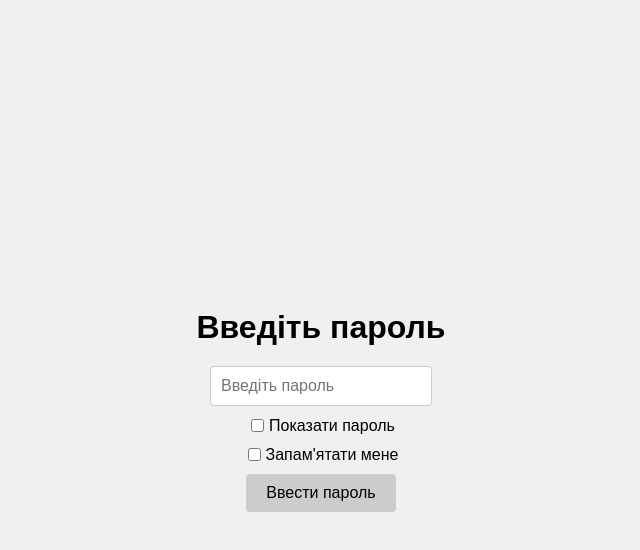
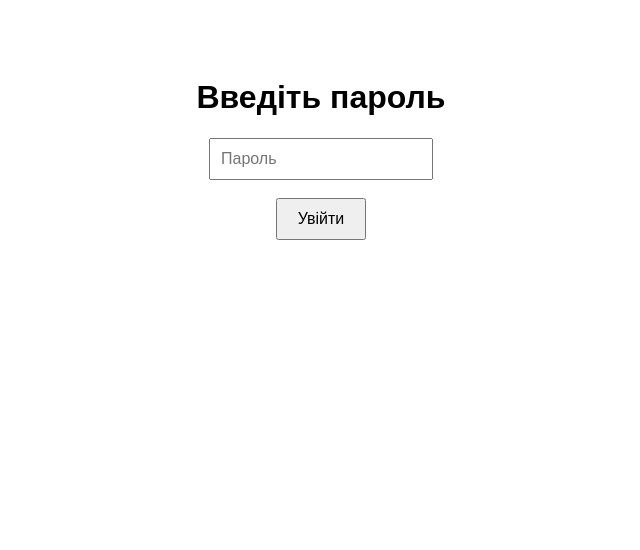
Before and after one commit to alphacentertest/alphatesting, a website: page public/index.html in a window 1280 px wide. Shown: the whole page, without its empty margins (319-959 px from the left). Drawn offline with Linux system fonts and the light colour scheme.

Commit message:
Add index.html with login redirect handling

```diff
--- a/public/index.html
+++ b/public/index.html
@@ -3,75 +3,28 @@
   <head>
     <meta charset="UTF-8">
     <meta name="viewport" content="width=device-width, initial-scale=1.0">
-    <title>Введіть пароль</title>
+    <title>Авторизація</title>
     <style>
-      body {
-        font-family: Arial, sans-serif;
-        display: flex;
-        justify-content: center;
-        align-items: center;
-        height: 100vh;
-        margin: 0;
-        background-color: #f0f0f0;
-      }
-      .login-container {
-        text-align: center;
-      }
-      h1 {
-        margin-bottom: 20px;
-      }
-      .password-input {
-        width: 200px;
-        padding: 10px;
-        margin-bottom: 10px;
-        font-size: 16px;
-        border: 1px solid #ccc;
-        border-radius: 4px;
-      }
-      .checkbox-container {
-        display: flex;
-        justify-content: center;
-        align-items: center;
-        margin-bottom: 10px;
-      }
-      .checkbox-container input {
-        margin-right: 5px;
-      }
-      button {
-        padding: 10px 20px;
-        font-size: 16px;
-        cursor: pointer;
-        background-color: #ccc;
-        border: none;
-        border-radius: 4px;
-      }
-      button:hover {
-        background-color: #bbb;
-      }
+      body { font-family: Arial, sans-serif; text-align: center; padding: 50px; }
+      input[type="password"] { padding: 10px; font-size: 16px; width: 200px; }
+      button { padding: 10px 20px; font-size: 16px; cursor: pointer; }
+      .error { color: red; }
     </style>
   </head>
   <body>
-    <div class="login-container">
-      <h1>Введіть пароль</h1>
-      <input type="password" id="password" class="password-input" placeholder="Введіть пароль">
-      <div class="checkbox-container">
-        <input type="checkbox" id="showPassword">
-        <label for="showPassword">Показати пароль</label>
-      </div>
-      <div class="checkbox-container">
-        <input type="checkbox" id="rememberMe">
-        <label for="rememberMe">Запам'ятати мене</label>
-      </div>
-      <button onclick="login()">Ввести пароль</button>
-    </div>
+    <h1>Введіть пароль</h1>
+    <form id="loginForm">
+      <input type="password" id="password" name="password" placeholder="Пароль" required><br><br>
+      <button type="submit">Увійти</button>
+    </form>
+    <p id="error" class="error"></p>
     <script>
-      document.getElementById('showPassword').addEventListener('change', function() {
-        const passwordInput = document.getElementById('password');
-        passwordInput.type = this.checked ? 'text' : 'password';
-      });
+      document.getElementById('loginForm').addEventListener('submit', async (e) => {
+        e.preventDefault();
+        const password = document.getElementById('password').value;
+        const errorElement = document.getElementById('error');
+        errorElement.textContent = '';
 
-      async function login() {
-        const password = document.getElementById('password').value;
         try {
           const response = await fetch('/login', {
             method: 'POST',
@@ -79,20 +32,15 @@
             body: JSON.stringify({ password })
           });
           const result = await response.json();
+
           if (result.success) {
             window.location.href = result.redirect;
           } else {
-            alert(result.message);
+            errorElement.textContent = result.message || 'Помилка входу';
           }
         } catch (error) {
-          console.error('Ошибка при входе:', error);
-          alert('Помилка сервера');
-        }
-      }
-
-      document.getElementById('password').addEventListener('keypress', function(e) {
-        if (e.key === 'Enter') {
-          login();
+          errorElement.textContent = 'Помилка сервера';
+          console.error('Login error:', error);
         }
       });
     </script>
```
